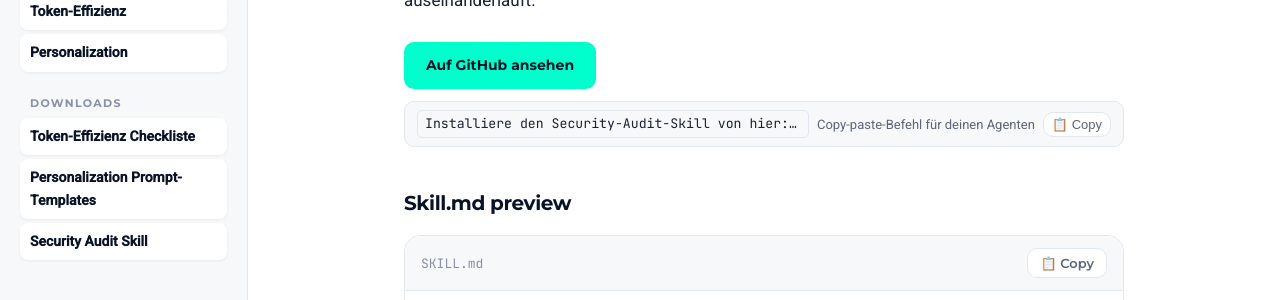
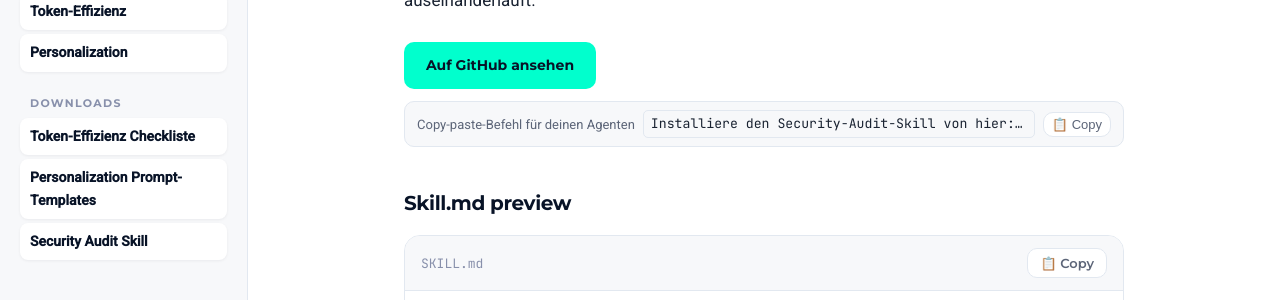
Before and after one commit to Enterprise-AI-Circle/agent-skills, a Jekyll site: the page built from downloads/security-audit.html, in a window 1280 px wide and 900 px high, scrolled down 2838 px. Shown: the part 426-726 px from the top of the window. Built offline with Jekyll 4.4.1, drawn with Linux system fonts in a browser that asks for light colours.

Commit message:
reorder: 'Copy-paste-Befehl für deinen Agenten' Hint vor den Code-Block

```diff
--- a/downloads/personalization.html
+++ b/downloads/personalization.html
@@ -10,8 +10,8 @@ skill_path: personalization
 <div class="cta-row">
   <a class="btn btn-primary" href="https://github.com/Enterprise-AI-Circle/agent-skills/tree/main/agent-skills/{{ page.skill_path }}" rel="noopener">Auf GitHub ansehen</a>
   <div class="skill-prompt">
+    <span class="skill-prompt-hint">Copy-paste-Befehl für deinen Agenten</span>
     <code>Installiere den {{ page.title | replace: ' Skill', '' | replace: '-Skill', '' | replace: ' ', '-' }}-Skill von hier: https://github.com/Enterprise-AI-Circle/agent-skills/tree/main/agent-skills/{{ page.skill_path }}</code>
-    <span class="skill-prompt-hint">Copy-paste-Befehl für deinen Agenten</span>
     <button class="copy-btn-inline" onclick="copySkillPrompt()">📋 Copy</button>
   </div>
 </div>
--- a/downloads/security-audit.html
+++ b/downloads/security-audit.html
@@ -82,8 +82,8 @@ skill_path: security-audit
   <div class="cta-row">
     <a class="btn btn-primary" href="https://github.com/Enterprise-AI-Circle/agent-skills/tree/main/agent-skills/{{ page.skill_path }}" rel="noopener">Auf GitHub ansehen</a>
     <div class="skill-prompt">
+      <span class="skill-prompt-hint">Copy-paste-Befehl für deinen Agenten</span>
       <code>Installiere den {{ page.title | replace: ' Skill', '' | replace: '-Skill', '' | replace: ' ', '-' }}-Skill von hier: https://github.com/Enterprise-AI-Circle/agent-skills/tree/main/agent-skills/{{ page.skill_path }}</code>
-      <span class="skill-prompt-hint">Copy-paste-Befehl für deinen Agenten</span>
       <button class="copy-btn-inline" onclick="copySkillPrompt()">📋 Copy</button>
     </div>
   </div>
--- a/downloads/token-effizienz.html
+++ b/downloads/token-effizienz.html
@@ -10,8 +10,8 @@ skill_path: token-effizienz
 <div class="cta-row">
   <a class="btn btn-primary" href="https://github.com/Enterprise-AI-Circle/agent-skills/tree/main/agent-skills/{{ page.skill_path }}" rel="noopener">Auf GitHub ansehen</a>
   <div class="skill-prompt">
+    <span class="skill-prompt-hint">Copy-paste-Befehl für deinen Agenten</span>
     <code>Installiere den {{ page.title | replace: ' Skill', '' | replace: '-Skill', '' | replace: ' ', '-' }}-Skill von hier: https://github.com/Enterprise-AI-Circle/agent-skills/tree/main/agent-skills/{{ page.skill_path }}</code>
-    <span class="skill-prompt-hint">Copy-paste-Befehl für deinen Agenten</span>
     <button class="copy-btn-inline" onclick="copySkillPrompt()">📋 Copy</button>
   </div>
 </div>
```
